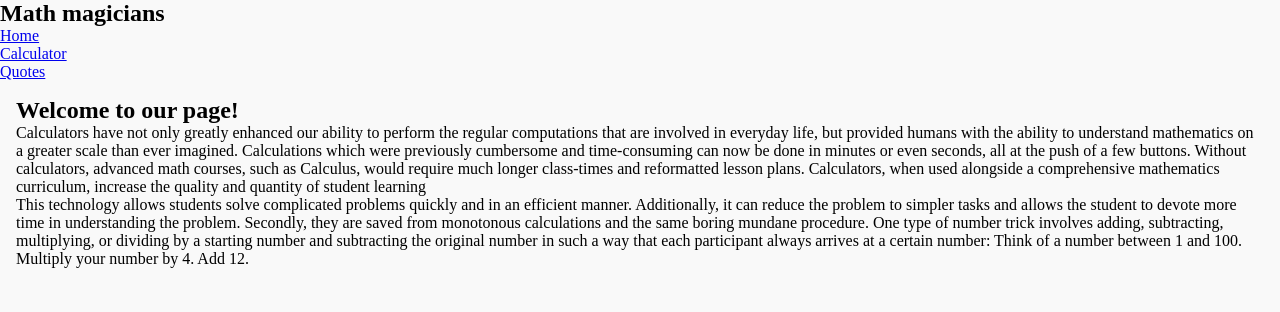
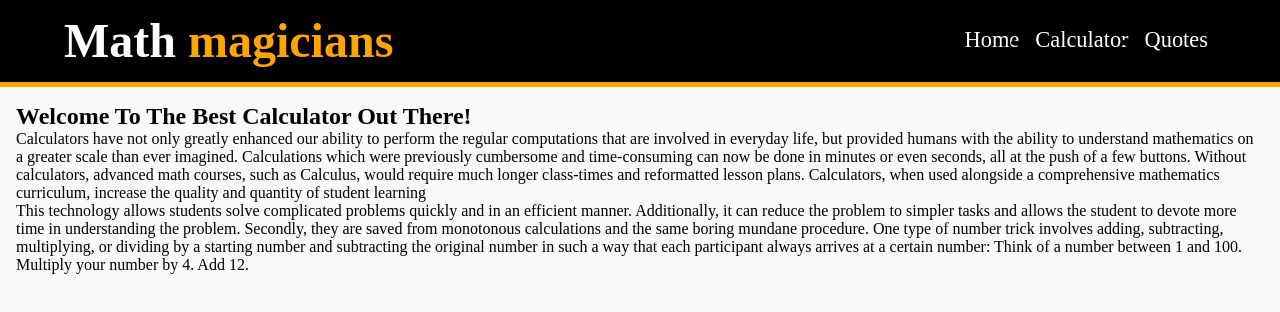
Before and after one commit to BenMukebo/Math-magicians, a React (Create React App) app: page / in a window 1280 px wide. Shown: the top 312 px of the page. Built offline with nearby package versions, Linux system fonts and the light colour scheme.

Commit message:
Add nav.scss file and give style to the navBar

```diff
--- a/src/components/Home.js
+++ b/src/components/Home.js
@@ -1,8 +1,12 @@
 import React from 'react';
 
 const Home = () => (
-  <section className="">
-    <h2>Welcome to our page!</h2>
+  <section className="home-section">
+    <h2>
+      Welcome To The Best
+      <span> Calculator </span>
+      Out There!
+    </h2>
     <p className="">
       Calculators have not only greatly enhanced our ability to perform the regular
       computations that are involved in everyday life, but provided humans with the ability
--- a/src/components/Navbar.js
+++ b/src/components/Navbar.js
@@ -3,11 +3,14 @@ import { Link } from 'react-router-dom';
 
 const Navbar = () => (
   <header className="header">
-    <nav className="navbar">
+    <nav className="navbar flex-center">
       <div className="header-title">
-        <h1 className=""> Math magicians </h1>
+        <h1>
+          Math
+          <span> magicians </span>
+        </h1>
       </div>
-      <ul className="">
+      <ul className="flex-center">
         <li className="nav-item">
           <Link className="nav-item-link active" to="/">
             Home
--- a/src/css/App.css
+++ b/src/css/App.css
@@ -15,6 +15,36 @@ main .items-container li button {
   outline: none;
   border: none;
   border: 2px solid #fff;
+}
+
+header {
+  background-color: black;
+  width: 100%;
+  border-bottom: 5px solid orange;
+}
+header .navbar {
+  justify-content: space-between;
+  align-items: center;
+  padding: 0 5%;
+}
+
+.header-title h1 {
+  font-size: 3rem;
+  color: #fff;
+  line-height: 80px;
+}
+.header-title h1 span {
+  color: orange;
+}
+
+li {
+  padding: 0 0.5rem;
+  line-height: 80px;
+}
+li .nav-item-link {
+  font-size: 1.4rem;
+  color: #fff;
+  text-decoration: none;
 }
 
 body {
--- a/src/scss/App.scss
+++ b/src/scss/App.scss
@@ -1,5 +1,6 @@
 @import 'config';
-
+@import 'nav';
+@import 'home';
 body {
   width: 100%;
   height: 100%;
--- /dev/null
+++ b/src/scss/_home.scss
@@ -0,0 +1,3 @@
+.home-section {
+
+}
--- /dev/null
+++ b/src/scss/nav.scss
@@ -0,0 +1,34 @@
+header {
+  background-color: black;
+  width: 100%;
+  border-bottom: 5px solid $secondary-color;
+
+  .navbar {
+    justify-content: space-between;
+    align-items: center;
+    padding: 0 5%;
+  }
+}
+
+.header-title {
+  h1 {
+    font-size: 3rem;
+    color: $primary-color;
+    line-height: 80px;
+
+    span {
+      color: $secondary-color;
+    }
+  }
+}
+
+li{
+  padding: 0 0.5rem;
+  line-height: 80px;
+
+  .nav-item-link {
+    font-size: 1.4rem;
+    color: $primary-color;
+    text-decoration: none;
+  }
+}
```
Also changed, not shown: src/img/background.jpg (added), 1 other file (tests, documents, lock files or other folders).
